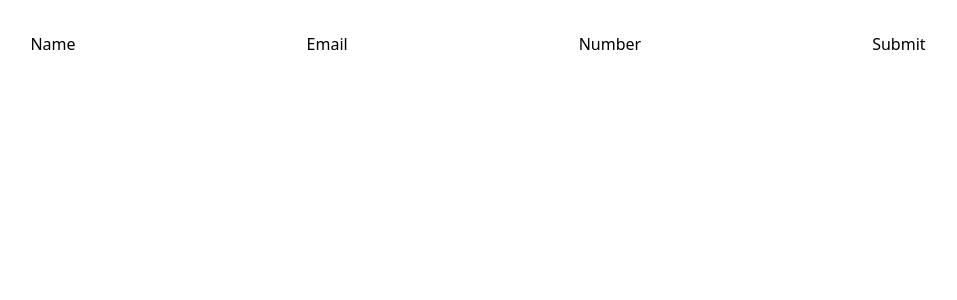
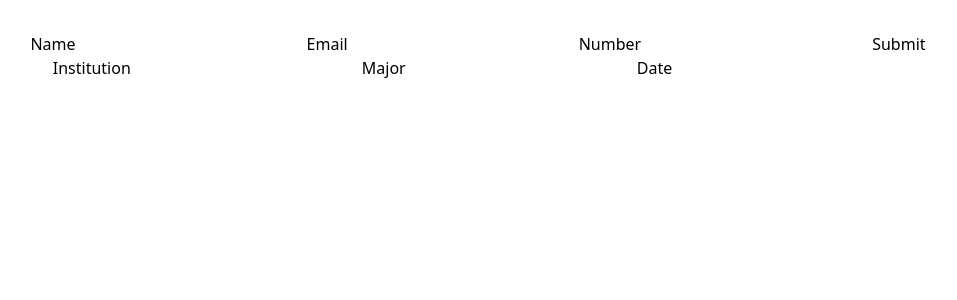
Before and after one commit to Mikalizcool/CV-Application, a React (Vite) app in the folder cv-application/: page / in a window 1280 px wide. Shown: the top 300 px of the page, without its empty margins (162-1119 px from the left). Built offline with nearby package versions, Linux system fonts and the light colour scheme.

Commit message:
feat: create education component input elements

```diff
--- a/cv-application/src/App.jsx
+++ b/cv-application/src/App.jsx
@@ -4,12 +4,14 @@ import viteLogo from '/vite.svg'
 import './App.css'
 
 import General from './components/General'
+import Education from './components/Education'
 function App() {
   const [count, setCount] = useState(0)
 
   return (
     <>
       <General />
+      <Education />
     </>
   )
 }
--- a/cv-application/src/components/Education.jsx
+++ b/cv-application/src/components/Education.jsx
@@ -0,0 +1,39 @@
+import { useState } from "react";
+
+function Education () {
+    const [institution, setInstitution] = useState("");
+    const [major, setMajor] = useState("");
+    const [date, setDate] = useState("");
+
+    return (
+        <>
+            <form>
+                <label for="institution">Institution</label>
+                <input
+                type="text"
+                name="institution"
+                id="institution"
+                value={institution}
+                onChange={(event)=>setInstitution(event.target.value)}>
+                </input>
+                <label for="major">Major</label>
+                <input
+                type="text"
+                name="major"
+                id="major"
+                value={major}
+                onChange={(event)=>setMajor(event.target.value)}>
+                </input>
+                <label for="date">Date</label>
+                <input
+                type="text"
+                name="date"
+                id="date"
+                value={date}
+                onChange={(event)=>setDate(event.target.value)}>
+                </input>
+            </form>
+        </>
+    )
+}
+export default Education;
```
